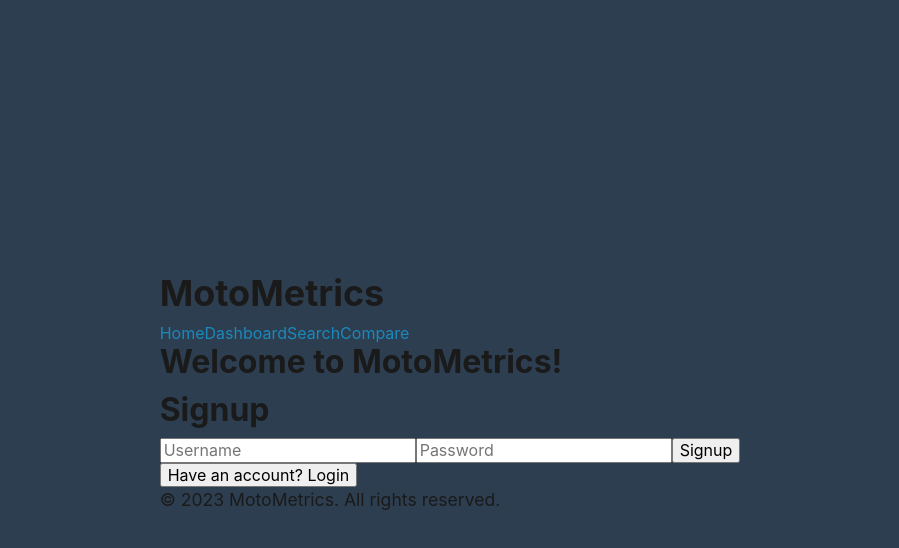
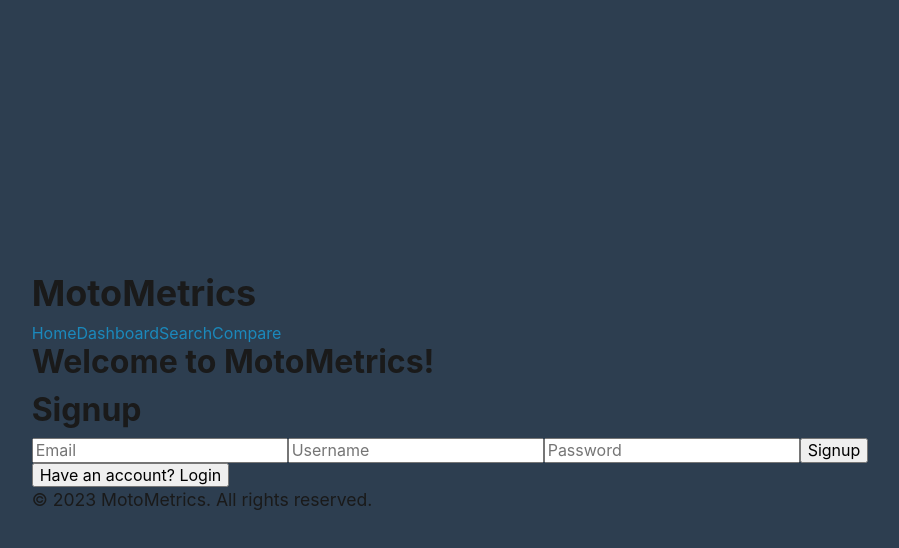
Before and after one commit to Thinker92/MotoMetrics, a React (Vite) app in the folder client/: page / in a window 1280 px wide. Both pictures are taken after a click on the button "Need an account? Signup". Shown: the top 548 px of the page, without its empty margins (190-1089 px from the left). Built offline with nearby package versions, Linux system fonts and the light colour scheme.

Commit message:
Updated login to have email, username, password, and createdOn values for form.

```diff
--- a/client/src/components/Login.jsx
+++ b/client/src/components/Login.jsx
@@ -4,10 +4,11 @@ const LoginForm = () => {
   // Controls whether the form is for login or signup
   const [isLogin, setIsLogin] = useState(true);
 
-  const [formData, setFormData] = useState({
-    username: '',
-    password: '',
-  });
+  const initialFormData = isLogin
+    ? { email: '', password: '' }
+    : { email: '', username: '', password: '', createdOn: new Date().toISOString() };
+
+  const [formData, setFormData] = useState(initialFormData);
 
   const handleChange = (e) => {
     setFormData({ ...formData, [e.target.name]: e.target.value });
@@ -15,6 +16,10 @@ const LoginForm = () => {
 
   const handleSubmit = async (e) => {
     e.preventDefault();
+    if (!isLogin) {
+      // Update createdOn timestamp to the current time at the point of submission
+      formData.createdOn = new Date().toISOString();
+    }
     console.log('Form submitted:', formData);
     // Switch between login route vs signup route when form submitted
     const endpoint = isLogin ? '/api/login' : '/api/signup';
@@ -44,13 +49,23 @@ const LoginForm = () => {
       <h2>{isLogin ? 'Login' : 'Signup'}</h2>
       <form onSubmit={handleSubmit}>
         <input
-          type="text"
-          name="username"
-          value={formData.username}
+          type="email"
+          name="email"
+          value={formData.email}
           onChange={handleChange}
-          placeholder="Username"
+          placeholder="Email"
           required
         />
+        {!isLogin && (
+          <input
+            type="text"
+            name="username"
+            value={formData.username}
+            onChange={handleChange}
+            placeholder="Username"
+            required
+          />
+        )}
         <input
           type="password"
           name="password"
@@ -61,8 +76,10 @@ const LoginForm = () => {
         />
         <button type="submit">{isLogin ? 'Login' : 'Signup'}</button>
       </form>
-      {/* Switch Between Login/Signup */}
-      <button onClick={() => setIsLogin(!isLogin)}>
+      <button onClick={() => {
+        setIsLogin(!isLogin);
+        setFormData(initialFormData); // Reset form data when toggling
+      }}>
         {isLogin ? 'Need an account? Signup' : 'Have an account? Login'}
       </button>
     </div>
```
